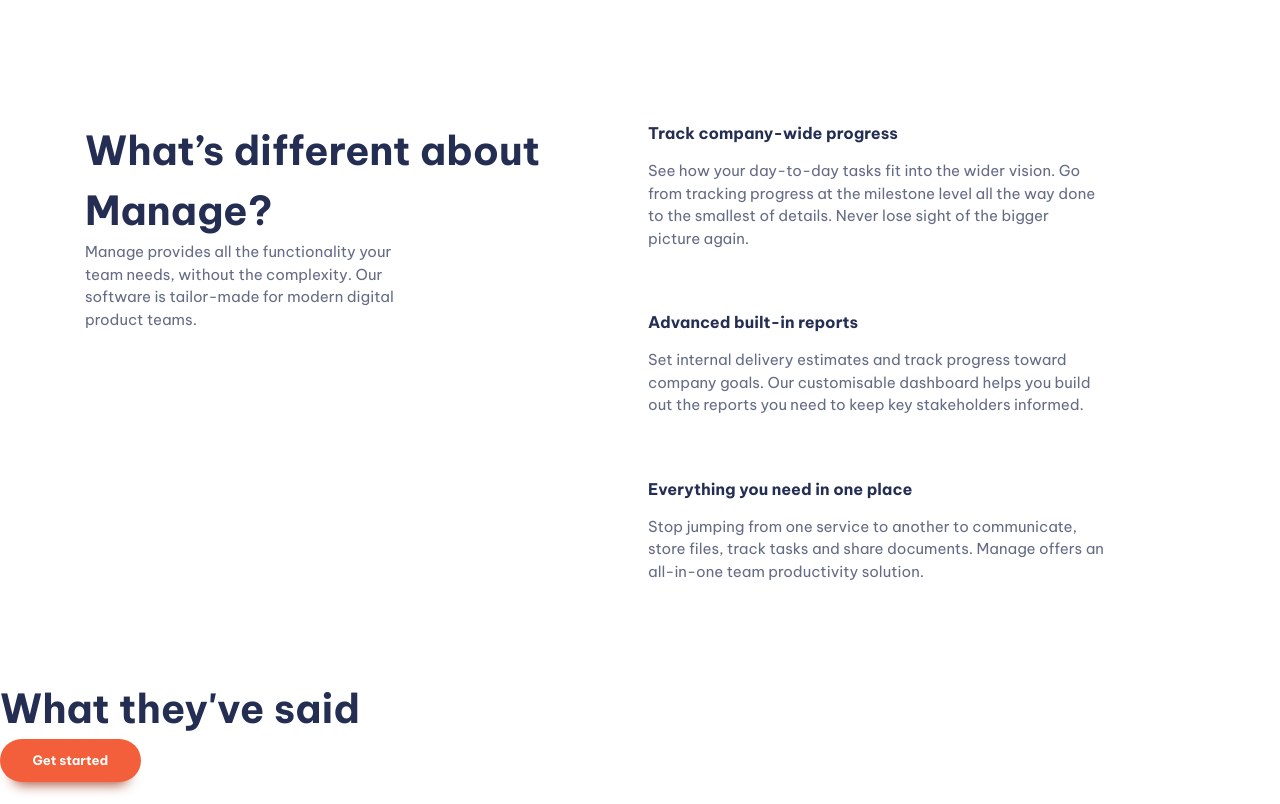
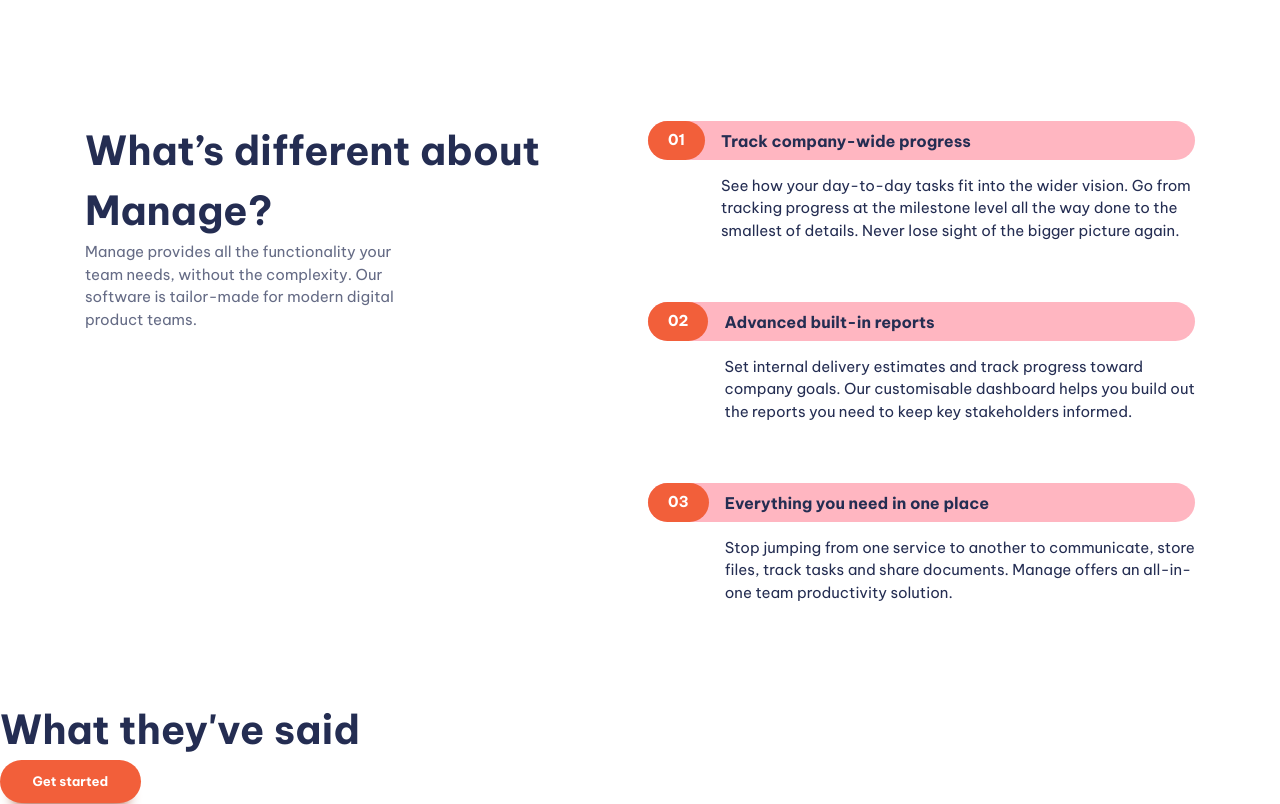
Before and after one commit to garold664/landing-page-1, a website built with Vite: page index.html in a window 1280 px wide. Shown: the part 640-1444 px from the top of the page. Built offline with nearby package versions, Linux system fonts and the light colour scheme.

Commit message:
styled the colored line in numbered items with position absolute and grid

```diff
--- a/index.html
+++ b/index.html
@@ -89,8 +89,10 @@
               <ul class="numbered-items flow" role="list">
                 <li>
                   <div class="flow" style="--flow-spacer: 1em">
-                    <h3 class="fs-600 fw-bold">Track company-wide progress</h3>
-                    <p data-width="wide">
+                    <h3 class="numbered-items__title | fs-600 fw-bold">
+                      Track company-wide progress
+                    </h3>
+                    <p class="numbered-items__body">
                       See how your day-to-day tasks fit into the wider vision.
                       Go from tracking progress at the milestone level all the
                       way done to the smallest of details. Never lose sight of
@@ -100,8 +102,10 @@
                 </li>
                 <li>
                   <div class="flow" style="--flow-spacer: 1em">
-                    <h3 class="fs-600 fw-bold">Advanced built-in reports</h3>
-                    <p data-width="wide">
+                    <h3 class="numbered-items__title | fs-600 fw-bold">
+                      Advanced built-in reports
+                    </h3>
+                    <p class="numbered-items__body">
                       Set internal delivery estimates and track progress toward
                       company goals. Our customisable dashboard helps you build
                       out the reports you need to keep key stakeholders
@@ -111,10 +115,10 @@
                 </li>
                 <li>
                   <div class="flow" style="--flow-spacer: 1em">
-                    <h3 class="fs-600 fw-bold">
+                    <h3 class="numbered-items__title | fs-600 fw-bold">
                       Everything you need in one place
                     </h3>
-                    <p data-width="wide">
+                    <p class="numbered-items__body">
                       Stop jumping from one service to another to communicate,
                       store files, track tasks and share documents. Manage
                       offers an all-in-one team productivity solution.
--- a/style.css
+++ b/style.css
@@ -257,6 +257,54 @@
   }
 }
 
+/* numbered-items */
+
+.numbered-items {
+  counter-reset: count;
+
+  & li {
+    counter-increment: count;
+  }
+
+  & div {
+    display: grid;
+    position: relative;
+    grid-template-columns: min-content 1fr;
+    align-items: center;
+    column-gap: var(--size-400);
+  }
+
+  & div::before {
+    content: '0' counter(count);
+    color: var(--clr-neutral-100);
+    background-color: var(--clr-accent-400);
+    font-weight: var(--fw-bold);
+    padding: var(--size-200) var(--size-500);
+    border-radius: 100vw;
+  }
+
+  & .numbered-items__title::before {
+    content: '';
+    position: absolute;
+    z-index: -1;
+    inset: 0;
+    grid-column: 1 / -1;
+    grid-row: 1 / 2;
+    background-color: lightpink;
+    border-radius: 100vw;
+  }
+
+  & .numbered-items__body {
+    grid-column: 1 / -1;
+  }
+
+  @media (min-width: 30em) {
+    & .numbered-items__body {
+      grid-column: 2 / -1;
+    }
+  }
+}
+
 /* CTA */
 
 .cta {
@@ -339,7 +387,6 @@
       justify-content: space-between;
     }
     .primary-footer-form {
-      /* justify-content: end; */
       justify-items: end;
     }
   }
```
